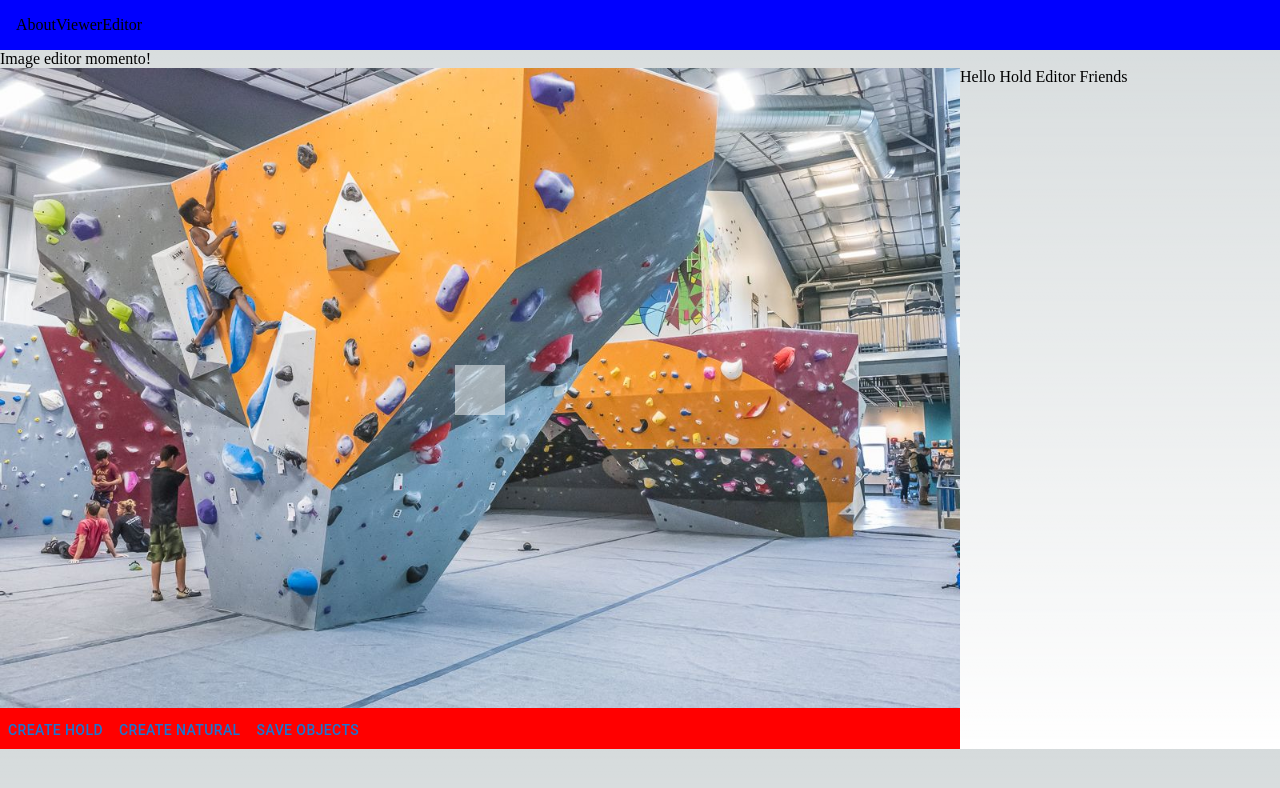
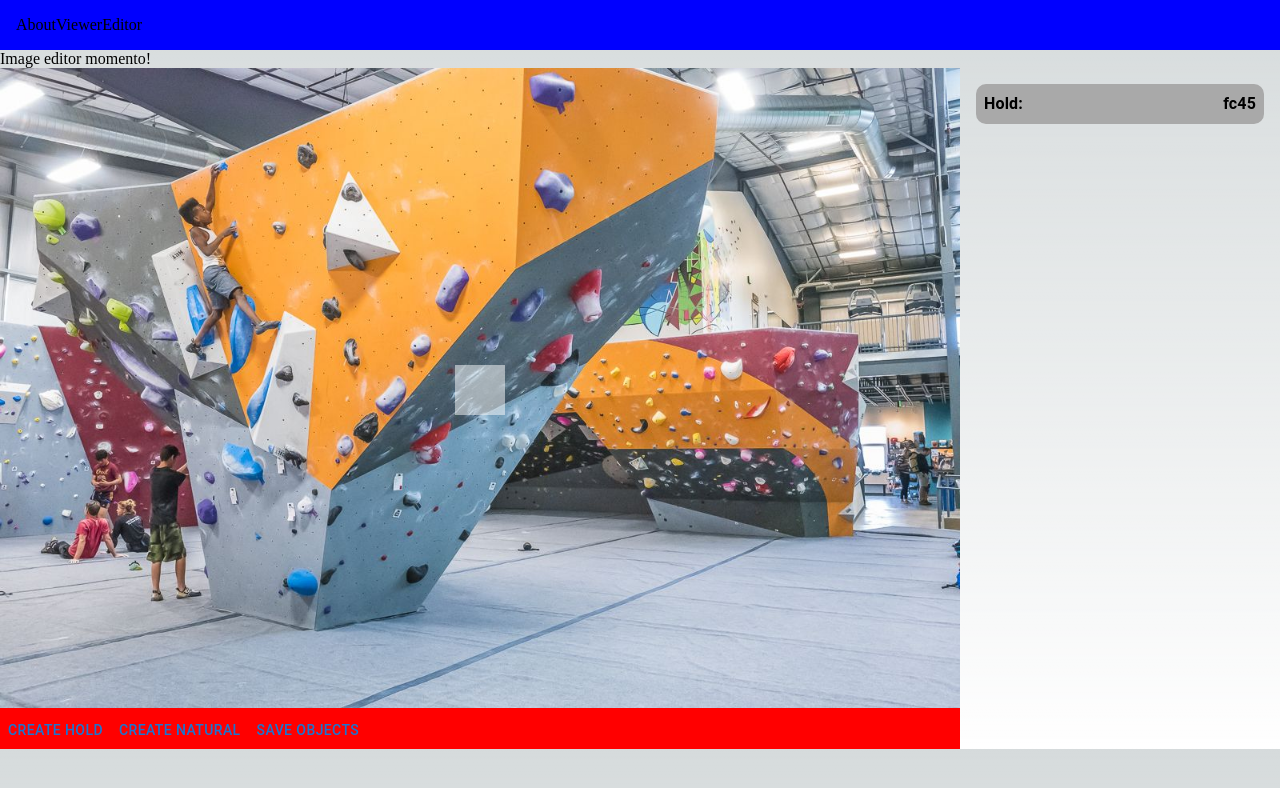
Before and after one commit to tayydev/digital-tape, a Next.js app: page /editor in a window 1280 px wide. Both pictures are taken after a click on the button "CREATE HOLD". Shown: the top 788 px of the page. Built offline with nearby package versions, Linux system fonts and the light colour scheme.

Commit message:
highlighting behavior

```diff
--- a/src/app/editor/editor.tsx
+++ b/src/app/editor/editor.tsx
@@ -24,13 +24,21 @@ function RouteEditor() {
         defaultRoute
     );
 
+    const [highlightedHold, setHighlightedHold]: [string | null, (value: (((prevState: (string | null)) => (string | null)) | string | null)) => void] = useState<string|null>(null)
+    const [selectedHold, setSelectedHold]: [string | null, (value: (((prevState: (string | null)) => (string | null)) | string | null)) => void] = useState<string|null>(null)
+
     return <>
         <Stack direction={"row"}>
-            {/*<DragWithOverlay/>*/}
-            <Box style={{maxWidth: "75%", backgroundColor: "red"}}>
-                <ImageEditor routeState={[route, setRoute]}/>
+            <Box style={{width: "75%", backgroundColor: "red"}}>
+                <ImageEditor
+                    routeState={[route, setRoute]}
+                    highlightedState={[highlightedHold, setHighlightedHold]}
+                    selectedState={[selectedHold, setSelectedHold]}
+                />
             </Box>
-            <HoldEditor routeState={[route, setRoute]}/>
+            <Box style={{width: "25%"}}>
+                <HoldEditor routeState={[route, setRoute]}/>
+            </Box>
         </Stack>
     </>
 }
--- a/src/app/editor/holdEditor.tsx
+++ b/src/app/editor/holdEditor.tsx
@@ -1,11 +1,57 @@
-import {ClimbingRoute} from "@/app/editor/climbingRoute";
+import {ClimbingRoute, HoldData} from "@/app/editor/climbingRoute";
+import Stack from "@mui/material/Stack";
+import {useEffect, useState} from "react";
+import {Box} from "@mui/system";
+import {TextField, Typography} from "@mui/material";
 
 interface HoldEditorProps {
     routeState: [ClimbingRoute, (value: (((prevState: ClimbingRoute) => ClimbingRoute) | ClimbingRoute)) => void]
 }
 
-export default function HoldEditor(prop: HoldEditorProps) {
+export default function HoldEditor(props: HoldEditorProps) {
+    const [route, setRoute] = props.routeState
+    //we want to take our holds and naturals and make a list of effective hold ids
+    const [unownedHolds, setUnownedHolds] = useState<HoldData[]>([])
+
+    useEffect(() => {
+        const naturalOwnedIds = route.naturals.flatMap(it => [it.hold1id, it.hold2id])
+        const unowned = route.holds.filter(it => !naturalOwnedIds.includes(it.id))
+        setUnownedHolds(unowned)
+    }, [route]);
+
+    return <Stack spacing={1} padding={'1rem'} style={{width: "100%"}}>
+        {unownedHolds.map(hold =>
+            <SingleHold
+                name={hold.id.substring(0, 4)}
+                onHover={() => {}}
+                onSelect={() => {}}
+                isHovered={false}
+                isSelected={false}
+            />
+        )}
+    </Stack>
+}
+
+interface SingleHoldProps {
+    name: string,
+    onHover: () => void,
+    onSelect: () => void,
+    isHovered: boolean,
+    isSelected: boolean
+}
+
+function SingleHold(props: SingleHoldProps) {
     return <>
-        Hello Hold Editor Friends
+        <Box style={{
+            backgroundColor: "darkgray",
+            borderRadius: "10px",
+            minHeight: "2.5rem",
+            width: "100%"
+        }}>
+            <Stack direction={"row"} alignItems={"center"} padding={"0.5rem"}>
+                <Typography fontWeight={"bold"}>Hold: </Typography>
+                <Typography marginLeft={"auto"} fontWeight={"bold"}>{props.name}</Typography>
+            </Stack>
+        </Box>
     </>
 }
--- a/src/app/editor/imageEditor.tsx
+++ b/src/app/editor/imageEditor.tsx
@@ -38,10 +38,14 @@ const useComponentSize = (): [React.RefObject<HTMLDivElement>, Size] => {
 
 interface ImageEditorProps {
     routeState: [ClimbingRoute, (value: (((prevState: ClimbingRoute) => ClimbingRoute) | ClimbingRoute)) => void]
+    highlightedState: [string | null, (value: (((prevState: (string | null)) => (string | null)) | string | null)) => void]
+    selectedState: [string | null, (value: (((prevState: (string | null)) => (string | null)) | string | null)) => void]
 }
 
 export default function ImageEditor(props: ImageEditorProps) {
     const [route, setRoute] = props.routeState //climbing route state
+    const [highlighted, setHighlighted] = props.highlightedState
+    const [selected, setSelected] = props.selectedState
     const [ref, size] = useComponentSize() //image size state
 
     const handleStop = (id: string, data: { x: number; y: number }) => {
```
